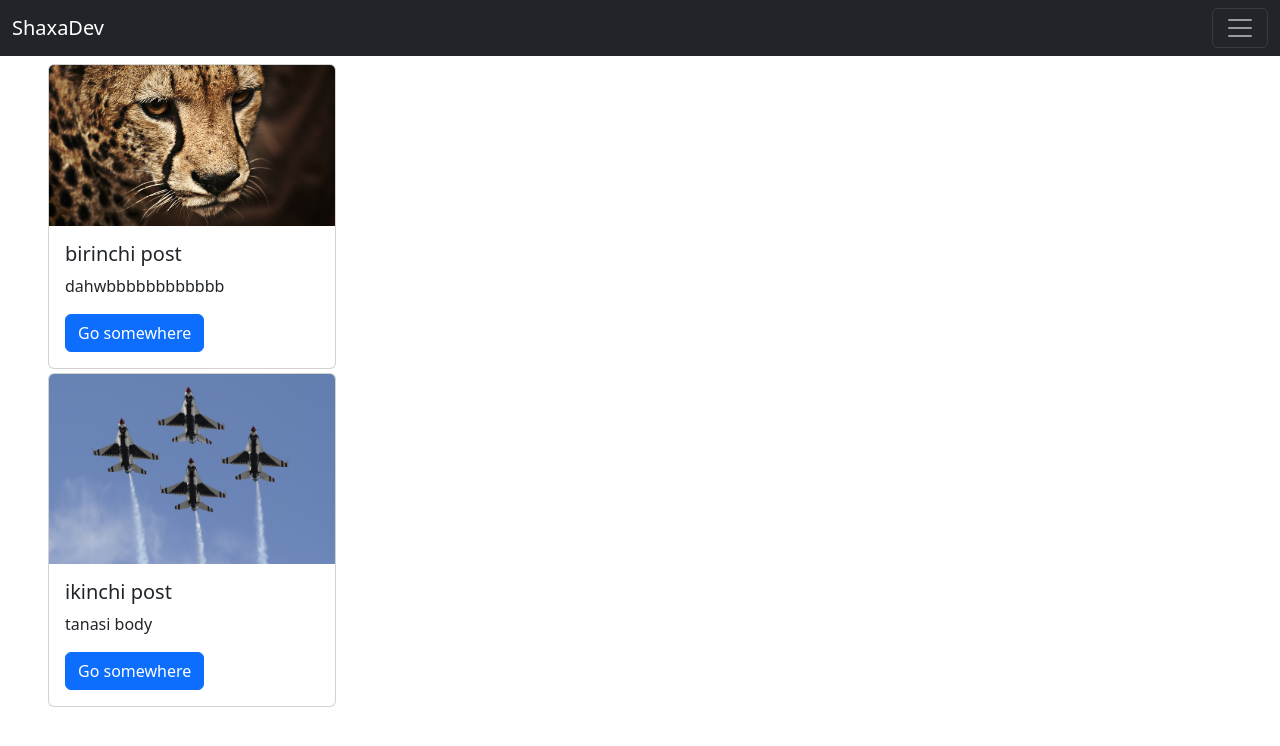
After one commit to shakhriyor080/Blog, a Django app: page /articles/ in a window 1280 px wide. The commit adds this page. Shown: the top 746 px of the page. Run offline with Django 4.2, Linux system fonts and the light colour scheme; data comes from the database, SQL or seed files in the repository; both versions use the stored data as it was after the commit.

Commit message:
html article list cardlar tahlandi

```diff
--- /dev/null
+++ b/templates/article_list.html
@@ -0,0 +1,17 @@
+{% extends 'base.html'%}
+{% block title %} Bosh sahifa {% endblock title%}
+
+{% block content %}
+{% for article in object_list%}
+<div class="card mt-1 ms-5 " style="width: 18rem; top: 60px; ">
+     {% if article.photo %}
+    <img src="{{article.photo.url}}" class="card-img-top" alt="...">
+     {% endif %}
+    <div class="card-body">
+      <h5 class="card-title">{{article.title}}</h5>
+      <p class="card-text">{{article.body}}</p>
+      <a href="#" class="btn btn-primary">Go somewhere</a>
+    </div>
+  </div>
+{% endfor %}
+{% endblock content %}
--- a/templates/base.html
+++ b/templates/base.html
@@ -33,7 +33,10 @@
             <li class="nav-item">
               <a class="nav-link" href="{% url 'password_change'%}">Parol o'zgartirish</a>
             </li>
-            <li class="nav-item dropdown">
+            <li class="nav-item">
+              <a class="nav-link" href="{% url 'article_list'%}">Postlarga o'tish</a>
+            </li>
+            <!-- <li class="nav-item dropdown">
               <a class="nav-link dropdown-toggle" href="#" role="button" data-bs-toggle="dropdown" aria-expanded="false">
                 Dropdown
               </a>
@@ -45,7 +48,7 @@
                 </li>
                 <li><a class="dropdown-item" href="#">Something else here</a></li>
               </ul>
-            </li>
+            </li> -->
           </ul>
           <form class="d-flex mt-3" role="search">
             <input class="form-control me-2" type="search" placeholder="Search" aria-label="Search">
```
Also changed, not shown: db.sqlite3, media/images/19._Самолеты.jpg (added), media/images/3._Леопард.jpg (added), 1 other file.
